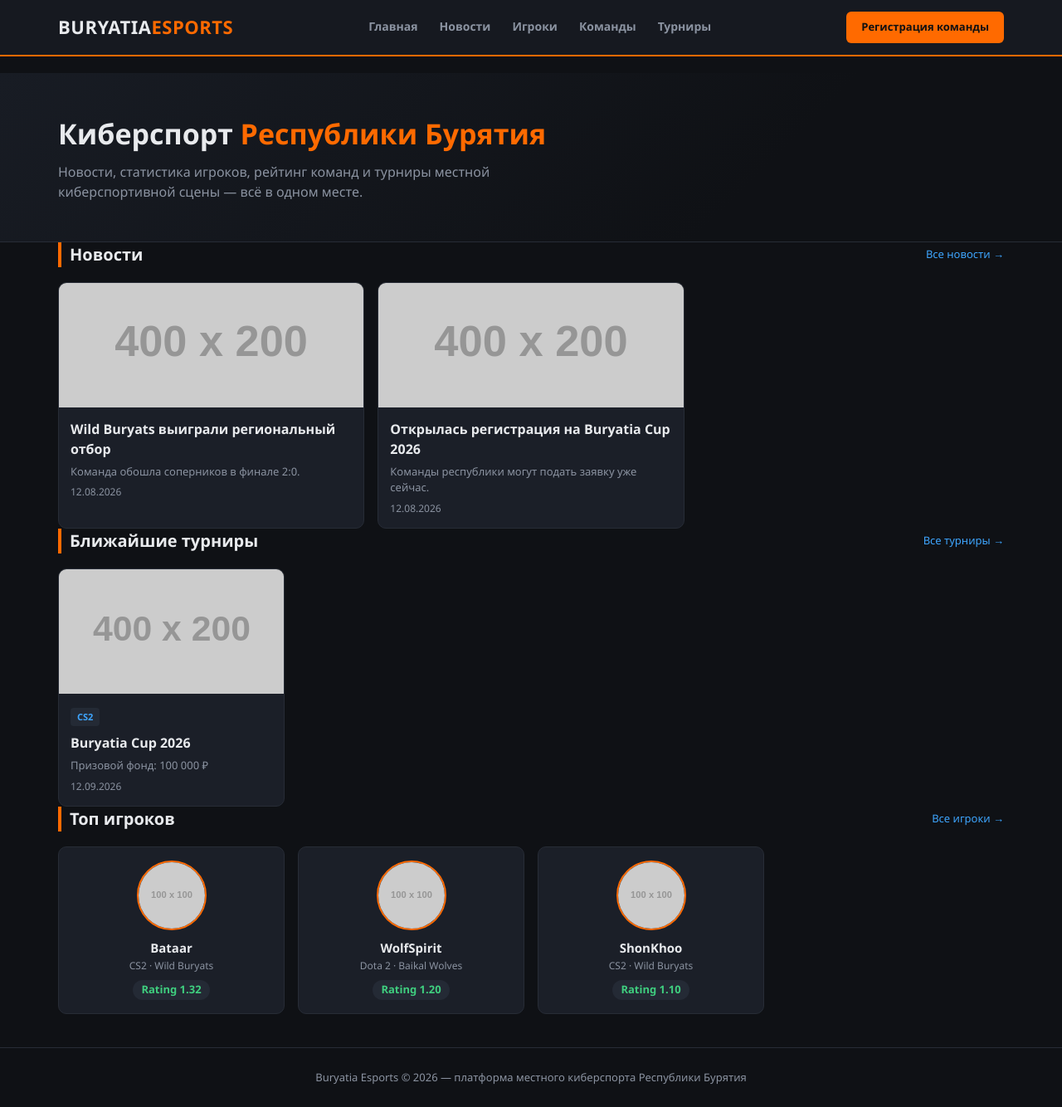
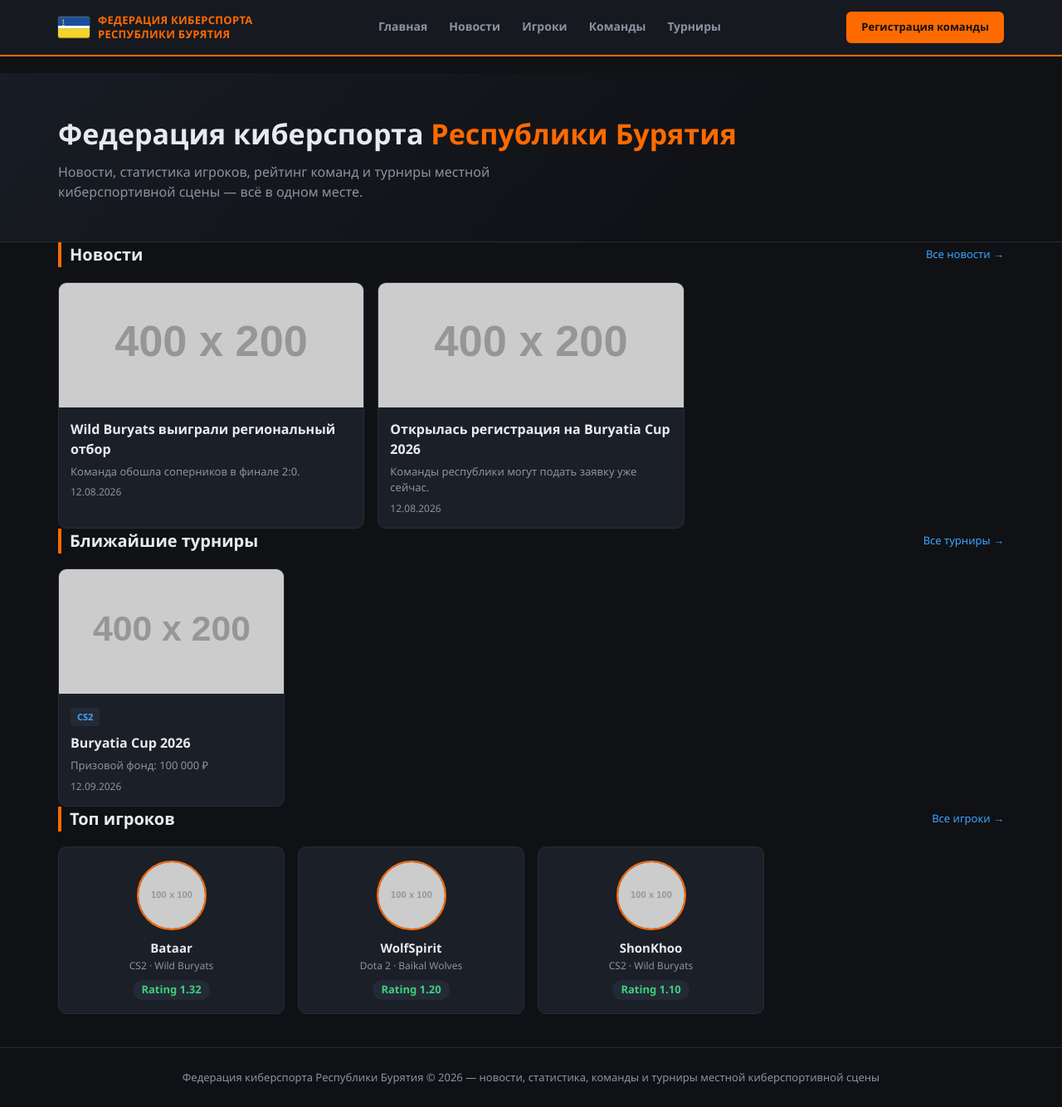
Before and after one commit to ocirovsaan7-creator/-, a Flask app: page / in a window 1280 px wide. Shown: the whole page at 83% size. Run offline with Flask 3, Linux system fonts and the light colour scheme; grey boxes labelled with a size stand in for pictures from a placeholder-image service; some libraries are stand-ins or nearby versions.

Commit message:
Add files via upload

```diff
--- a/requirements.txt
+++ b/requirements.txt
@@ -4,3 +4,4 @@ Flask-Login==0.6.3
 Flask-WTF==1.2.1
 Werkzeug==3.0.4
 Pillow==10.4.0
+gunicorn==22.0.0
--- a/static/css/style.css
+++ b/static/css/style.css
@@ -33,8 +33,11 @@ header.topbar{
   display:flex;align-items:center;justify-content:space-between;
   padding:14px 20px;max-width:1180px;margin:0 auto;
 }
-.logo{font-weight:800;font-size:22px;letter-spacing:.5px}
+.logo{font-weight:800;font-size:22px;letter-spacing:.5px;display:flex;align-items:center;gap:10px}
 .logo span{color:var(--accent)}
+.logo-flag{width:38px;height:26px;border-radius:3px;flex-shrink:0;box-shadow:0 0 0 1px var(--border)}
+.logo-text{font-size:13px;line-height:1.3;font-weight:800;letter-spacing:.3px}
+.logo-text span{color:var(--accent);display:block}
 nav.mainnav{display:flex;gap:22px;flex-wrap:wrap}
 nav.mainnav a{
   font-weight:600;font-size:14px;color:var(--muted);
--- a/templates/base.html
+++ b/templates/base.html
@@ -3,14 +3,18 @@
 <head>
 <meta charset="utf-8">
 <meta name="viewport" content="width=device-width, initial-scale=1">
-<title>{% block title %}Киберспорт Бурятии{% endblock %}</title>
+<title>{% block title %}Федерация киберспорта Республики Бурятия{% endblock %}</title>
+<link rel="icon" href="{{ url_for('static', filename='img/flag-buryatia.svg') }}">
 <link rel="stylesheet" href="{{ url_for('static', filename='css/style.css') }}">
 </head>
 <body>
 
 <header class="topbar">
   <div class="topbar-inner">
-    <a href="{{ url_for('index') }}" class="logo">BURYATIA<span>ESPORTS</span></a>
+    <a href="{{ url_for('index') }}" class="logo">
+      <img src="{{ url_for('static', filename='img/flag-buryatia.svg') }}" class="logo-flag" alt="Флаг Бурятии">
+      <span class="logo-text">ФЕДЕРАЦИЯ КИБЕРСПОРТА<br><span>РЕСПУБЛИКИ БУРЯТИЯ</span></span>
+    </a>
     <nav class="mainnav">
       <a href="{{ url_for('index') }}">Главная</a>
       <a href="{{ url_for('news_list') }}">Новости</a>
@@ -37,7 +41,7 @@
 
 <footer>
   <div class="container">
-    Buryatia Esports © 2026 — платформа местного киберспорта Республики Бурятия
+    Федерация киберспорта Республики Бурятия © 2026 — новости, статистика, команды и турниры местной киберспортивной сцены
   </div>
 </footer>
 
--- a/templates/index.html
+++ b/templates/index.html
@@ -1,10 +1,10 @@
 {% extends "base.html" %}
-{% block title %}Киберспорт Бурятии — новости, команды, турниры{% endblock %}
+{% block title %}Федерация киберспорта Республики Бурятия — новости, команды, турниры{% endblock %}
 {% block content %}
 
 <section class="hero">
   <div class="container">
-    <h1>Киберспорт <span>Республики Бурятия</span></h1>
+    <h1>Федерация киберспорта <span>Республики Бурятия</span></h1>
     <p>Новости, статистика игроков, рейтинг команд и турниры местной киберспортивной сцены — всё в одном месте.</p>
   </div>
 </section>
--- a/templates/news_list.html
+++ b/templates/news_list.html
@@ -1,5 +1,5 @@
 {% extends "base.html" %}
-{% block title %}Новости — Buryatia Esports{% endblock %}
+{% block title %}Новости — Федерация киберспорта Республики Бурятия{% endblock %}
 {% block content %}
 <section class="container">
   <div class="section-title"><h2>Все новости</h2></div>
--- a/templates/player_detail.html
+++ b/templates/player_detail.html
@@ -1,5 +1,5 @@
 {% extends "base.html" %}
-{% block title %}{{ player.nickname }} — Buryatia Esports{% endblock %}
+{% block title %}{{ player.nickname }} — Федерация киберспорта Республики Бурятия{% endblock %}
 {% block content %}
 <section class="container" style="max-width:760px">
   <div class="card" style="padding:24px;display:flex;gap:24px;align-items:center;flex-wrap:wrap">
--- a/templates/players_list.html
+++ b/templates/players_list.html
@@ -1,5 +1,5 @@
 {% extends "base.html" %}
-{% block title %}Игроки — Buryatia Esports{% endblock %}
+{% block title %}Игроки — Федерация киберспорта Республики Бурятия{% endblock %}
 {% block content %}
 <section class="container">
   <div class="section-title"><h2>Рейтинг игроков</h2></div>
--- a/templates/team_detail.html
+++ b/templates/team_detail.html
@@ -1,5 +1,5 @@
 {% extends "base.html" %}
-{% block title %}{{ team.name }} — Buryatia Esports{% endblock %}
+{% block title %}{{ team.name }} — Федерация киберспорта Республики Бурятия{% endblock %}
 {% block content %}
 <section class="container" style="max-width:800px">
   <div class="card" style="padding:24px;display:flex;gap:24px;align-items:center;flex-wrap:wrap">
--- a/templates/teams_list.html
+++ b/templates/teams_list.html
@@ -1,5 +1,5 @@
 {% extends "base.html" %}
-{% block title %}Команды — Buryatia Esports{% endblock %}
+{% block title %}Команды — Федерация киберспорта Республики Бурятия{% endblock %}
 {% block content %}
 <section class="container">
   <div class="section-title">
--- a/templates/tournaments_list.html
+++ b/templates/tournaments_list.html
@@ -1,5 +1,5 @@
 {% extends "base.html" %}
-{% block title %}Турниры — Buryatia Esports{% endblock %}
+{% block title %}Турниры — Федерация киберспорта Республики Бурятия{% endblock %}
 {% block content %}
 <section class="container">
   <div class="section-title"><h2>Турниры</h2></div>
```
Also changed, not shown: amvera.yaml (added, +7 -0 lines), templates/admin/base_admin.html (+6 -2 lines), templates/admin/login.html (+6 -1 lines), static/img/flag-buryatia.svg (added).
